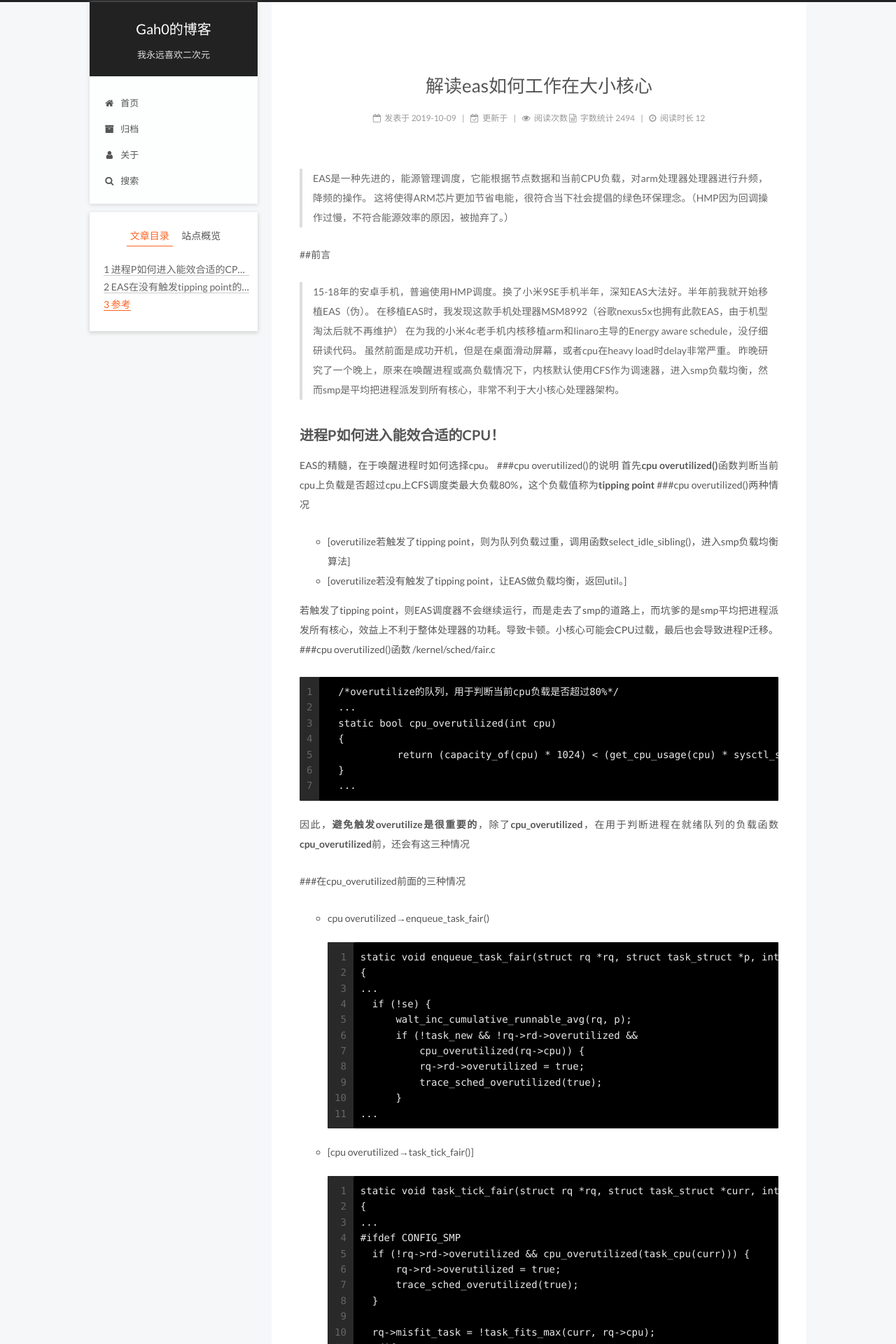
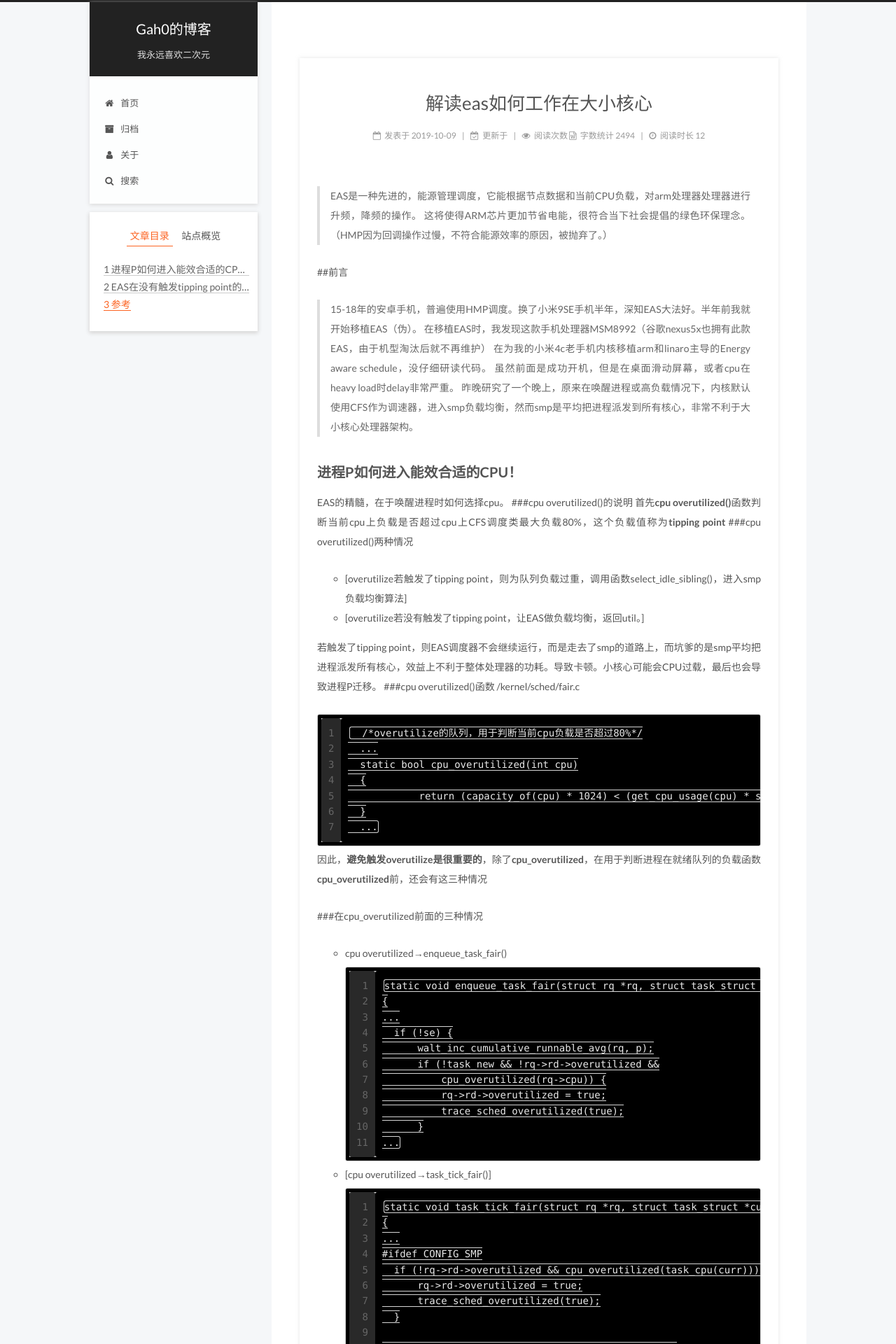
Before and after one commit to Gah0/Gah0.github.io, a Jekyll site: the page built from _posts/2019-10-09-解读EAS如何工作在大小核心.md, in a window 1280 px wide. Shown: the top 1920 px of the page at 70% size. Built offline with Jekyll 4.4.1, drawn with Linux system fonts in a browser that asks for light colours; nearby versions of some CDN libraries; some web fonts are replaced; comment, search, counter and statistics services are not loaded.

Commit message:
修改代码块，边框样式

```diff
--- a/_sass/_custom/custom.scss
+++ b/_sass/_custom/custom.scss
@@ -15,3 +15,26 @@
     font-size: 14px;
     color: #434343;
 }
+// 代码块自定义样式
+code {
+    color: #ff7600;
+    background: #fbf7f8;
+    margin: 2px;
+}
+// 边框的自定义样式
+.highlight, pre {
+    margin: 5px 0;
+    padding: 5px;
+    border-radius: 3px;
+}
+.highlight, code, pre {
+    border: 1px solid #d6d6d6;
+}
+// 主页文章添加阴影效果
+.post {
+   margin-top: 0px;
+   margin-bottom: 60px;
+   padding: 25px;
+   -webkit-box-shadow: 0 0 5px rgba(202, 203, 203, .5);
+   -moz-box-shadow: 0 0 5px rgba(202, 203, 204, .5);
+}
```
